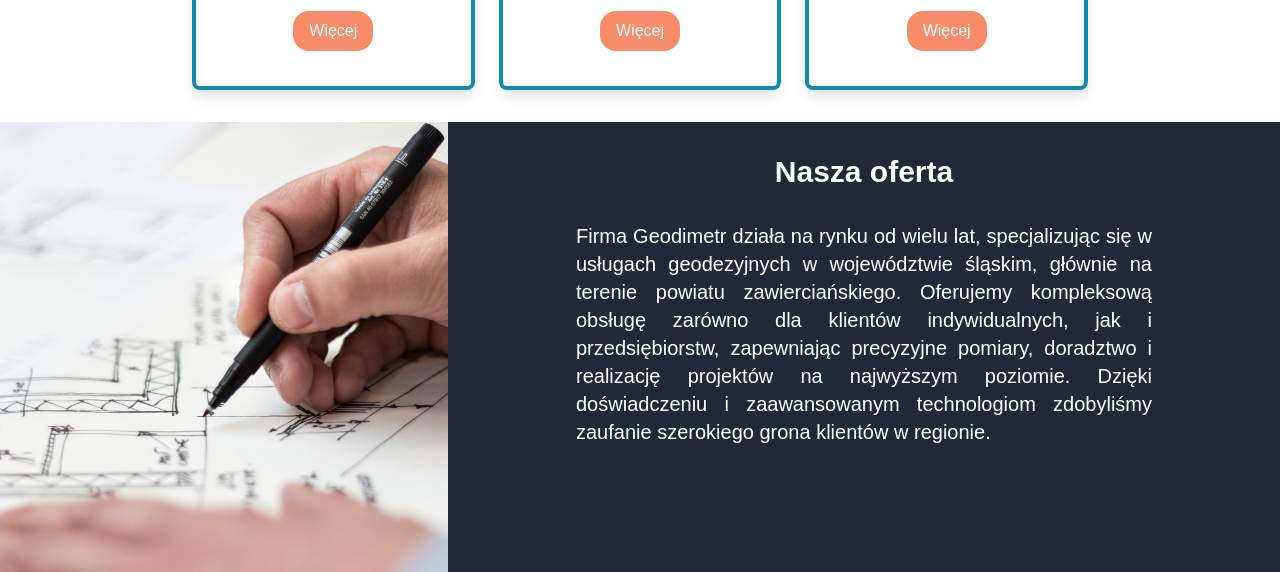
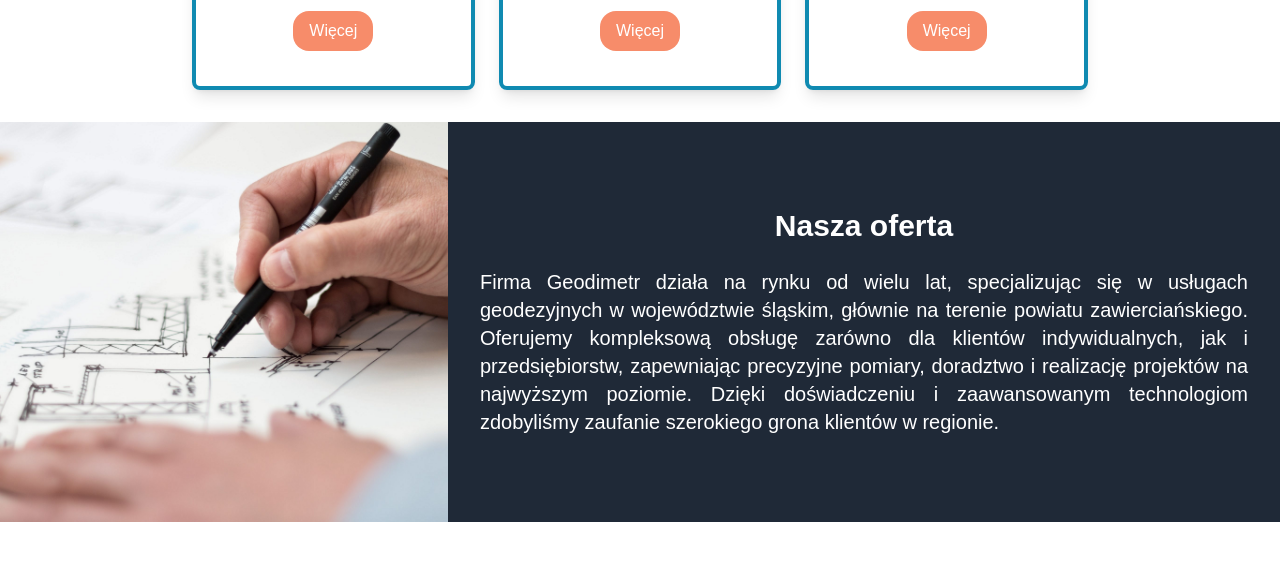
Before and after one commit to szymcze578/New-Frontend-Vue.js---page-for-Surveyor-company, a Vue app: page / in a window 1280 px wide. Shown: the part 1460-2032 px from the top of the page. Built offline with nearby package versions, Linux system fonts and the light colour scheme; what @fawmi/vue-google-maps, vue3-typed-js would draw is missing.

Commit message:
ImageInfoPanel imprvements, add ImageHeader to offer page.

```diff
--- /dev/null
+++ b/src/components/ImageHeaderComponent.vue
@@ -0,0 +1,27 @@
+<template>
+  <div class="flex flex-col md:flex-row w-full h-[100px]">
+    <div class="hidden md:flex md:w-[35%]">
+      <img
+        :src="image"
+        alt="Section illustration"
+        class="w-full h-full object-cover"
+      />
+    </div>
+    <div
+      class="w-full h-full md:w-[65%] flex flex-col justify-center text-white px-8 py-8"
+    >
+      <div class="text-2xl md:text-3xl font-semibold">
+        {{ title }}
+      </div>
+    </div>
+  </div>
+</template>
+
+<script setup lang="ts">
+
+defineProps<{
+  image: string,
+  title: string,
+}>()
+
+</script>
--- a/src/components/Pages/HomePage/HomePage.vue
+++ b/src/components/Pages/HomePage/HomePage.vue
@@ -27,7 +27,7 @@
       <InformationTile v-for="(info, index) in informationData" :key="index" :information="info"/>
     </div>
 
-    <div class="mt-8 h-[500px] bg-forth flex z-1000 overflow-hidden">
+    <div class="mt-8 h-auto md:h-[400px] bg-forth flex z-1000">
       <ImageInfoPanel
       :image="image"
       :title="'Nasza oferta'"
--- a/src/components/Pages/HomePage/ImageInfoPanel.vue
+++ b/src/components/Pages/HomePage/ImageInfoPanel.vue
@@ -1,21 +1,29 @@
 <template>
-  <div class="h-full w-[35%]">
-    <img :src="image" class="w-full h-full object-cover"
+  <div class="flex flex-col md:flex-row h-full w-full">
+    <div class="hidden md:flex md:w-[35%] md:h-auto">
+      <img
+        :src="image"
+        alt="Section illustration"
+        class="w-full h-full object-cover"
         v-motion="{
           initial: { opacity: 0, x: -100 },
           visible: { opacity: 1, x: 0, transition: { duration: 1000, easing: 'ease-in-out' } }
-              }"  />
+        }"
+      />
     </div>
-  <div class="w-[65%] flex-row justify-center items-center text-white text-3xl font-semibold text-justify"
+    <div
+      class="w-full md:w-[65%] flex flex-col justify-center items-center text-white px-8 py-8 text-justify"
       v-motion="{
         initial: { opacity: 0, x: 100 },
-            visible: { opacity: 1, x: 0, transition: { duration: 1000, easing: 'ease-in-out'}}
-            }"    >
-    <div :class="['m-8',content ? 'text-center': 'text-start']" >
-      {{title}}
+        visible: { opacity: 1, x: 0, transition: { duration: 1000, easing: 'ease-in-out' } }
+      }"
+    >
+      <div :class="[content ? 'text-center' : 'text-start', 'text-3xl font-semibold']">
+        {{ title }}
       </div>
-    <div v-if="content" class="px-32 mt-8  text-xl font-medium">
-      {{content}}
+      <div v-if="content" class="mt-6 text-xl font-medium">
+        {{ content }}
+      </div>
     </div>
   </div>
 </template>
--- a/src/components/Pages/ServiceTile.vue
+++ b/src/components/Pages/ServiceTile.vue
@@ -1,9 +1,8 @@
 <template>
   <div
-    class="flex lg:flex-col flex-row w-full lg:w-[300px] h-fit lg:h-[250px] text-justify rounded-lg shadow-lg items-center border-4 border-second hover:border-8 hover:border-first transition-all"
-    @pointerenter="showDescription=true"
-    @pointerleave="showDescription=false"
-    :class="{ '!h-full': showDescription }"
+    class="flex lg:flex-col flex-row w-full lg:w-[300px] h-fit lg:h-[250px] text-justify rounded-lg shadow-lg items-center border-4 border-second transition-all cursor-pointer"
+    @mousedown="toggleDescription()"
+    :class="{ '!h-full !border-first !border-8': showDescription }"
   >
     <div class="m-3 w-[75px]">
       <img :src="information.link" :alt="information.title" class="object-cover" />
--- a/src/components/Pages/ServicesPage.vue
+++ b/src/components/Pages/ServicesPage.vue
@@ -1,7 +1,7 @@
 <template>
   <div class="flex flex-col items-center min-h-screen">
-    <div class="mt-8 h-[100px] w-full bg-forth flex z-1000 overflow-hidden">
-      <ImageInfoPanel :title="'Dla firm i przedsiębiorstw:'" :image="construction"></ImageInfoPanel>
+    <div class="mt-8 w-full bg-forth flex">
+      <ImageHeaderComponent :title="'Dla firm i przedsiębiorstw:'" :image="construction"></ImageHeaderComponent>
     </div>
     <div class="p-4 lg:mt-8 w-full lg:w-fit h-fit grid grid-cols-1 lg:grid-cols-3 gap-x-24 gap-y-9 items-start">
       <ServiceTile
@@ -10,8 +10,8 @@
         :information="info"
       />
     </div>
-    <div class="mt-8 h-[100px] w-full bg-forth flex z-1000 overflow-hidden">
-      <ImageInfoPanel :title="'Dla klientów indywidualnych:'" :image="home"></ImageInfoPanel>
+    <div class="mt-8 w-full bg-forth flex">
+      <ImageHeaderComponent :title="'Dla klientów indywidualnych:'" :image="home"></ImageHeaderComponent>
     </div>
       <div class="p-4 lg:mt-8 w-full lg:w-fit h-fit grid grid-cols-1 lg:grid-cols-3 gap-x-24 gap-y-9">
         <ServiceTile
@@ -37,5 +37,6 @@ const clientsOffer = ref<InformationData[]>(mapInformationData(clientsOfferData)
 const companiesOffer = ref<InformationData[]>(companiesOfferData)
 import construction from "@/assets/construction.jpg"
 import home from "@/assets/home.jpg"
+import ImageHeaderComponent from '@/components/ImageHeaderComponent.vue'
 
 </script>
```
Lines whose indentation alone changed are shown as unchanged.
